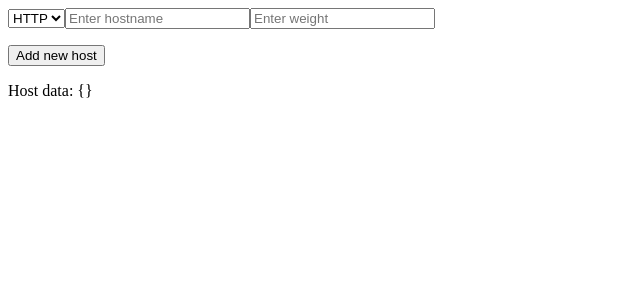
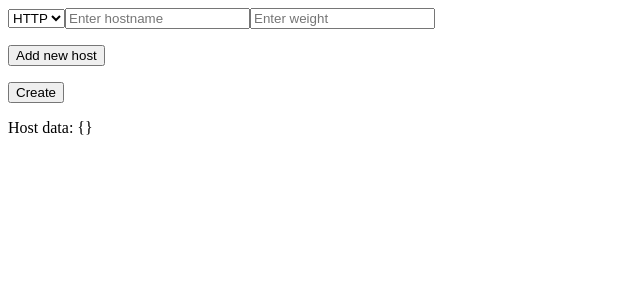
Before and after one commit to abhisawesome/yuk, a Next.js app: page / in a window 1280 px wide. Shown: the top 300 px of the page, without its empty margins (0-640 px from the left). Built offline with nearby package versions, Linux system fonts and the light colour scheme.

Commit message:
eslint fix

```diff
--- a/package.json
+++ b/package.json
@@ -8,6 +8,7 @@
     "start": "next start"
   },
   "dependencies": {
+    "fs-extra": "^10.0.0",
     "next": "10.2.3",
     "react": "17.0.2",
     "react-dom": "17.0.2"
--- a/src/components/create-form/Form.tsx
+++ b/src/components/create-form/Form.tsx
@@ -21,7 +21,6 @@ const Form = ({ id, onChange = () => { } }: Props) => {
             </select>
             <input required type="input" value={value.host} onChange={handleChanges} id="host" placeholder="Enter hostname" />
             <input required type="number" value={value.weight} id="weight" onChange={handleChanges} placeholder="Enter weight" />
-
         </div>
   );
 };
--- a/src/components/create-form/index.tsx
+++ b/src/components/create-form/index.tsx
@@ -10,14 +10,22 @@ const CreateForm = () => {
     dispatch({ action: 'add_new_host' });
   };
   // change form element data
-  const onChangeFormElementData = (value:any) => {
+  const onChangeFormElementData = (value: any) => {
     dispatch({ action: 'change_form_data', value });
   };
-  return (<div>
+  const formSubmit = (event: any) => {
+    event.preventDefault();
+    console.log(hostData);
+  };
+  return (
+    <div>
       <form>
         {GenerateElement({ value: formElement, onChange: onChangeFormElementData })}
         <p>
           <button type="button" onClick={() => { addNewHost(); }}>Add new host</button>
+        </p>
+        <p>
+          <button type="submit" onClick={formSubmit} >Create</button>
         </p>
       </form>
       <div>
@@ -25,7 +33,8 @@ const CreateForm = () => {
           Host data: {JSON.stringify(hostData)}
         </p>
       </div>
-    </div>);
+    </div>
+  );
 };
 
 export default CreateForm;
```
Also changed, not shown: 1 other file (tests, documents, lock files or other folders). Lines whose indentation alone changed are shown as unchanged.
